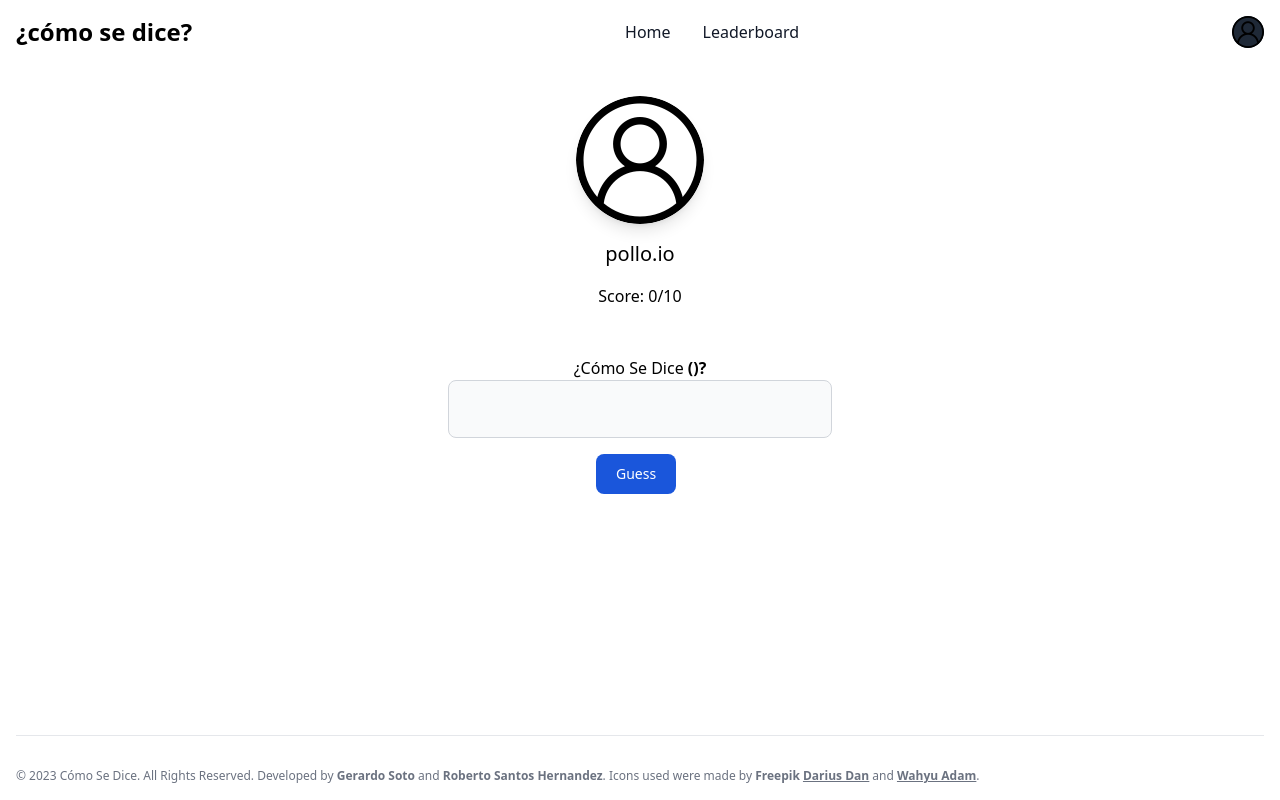
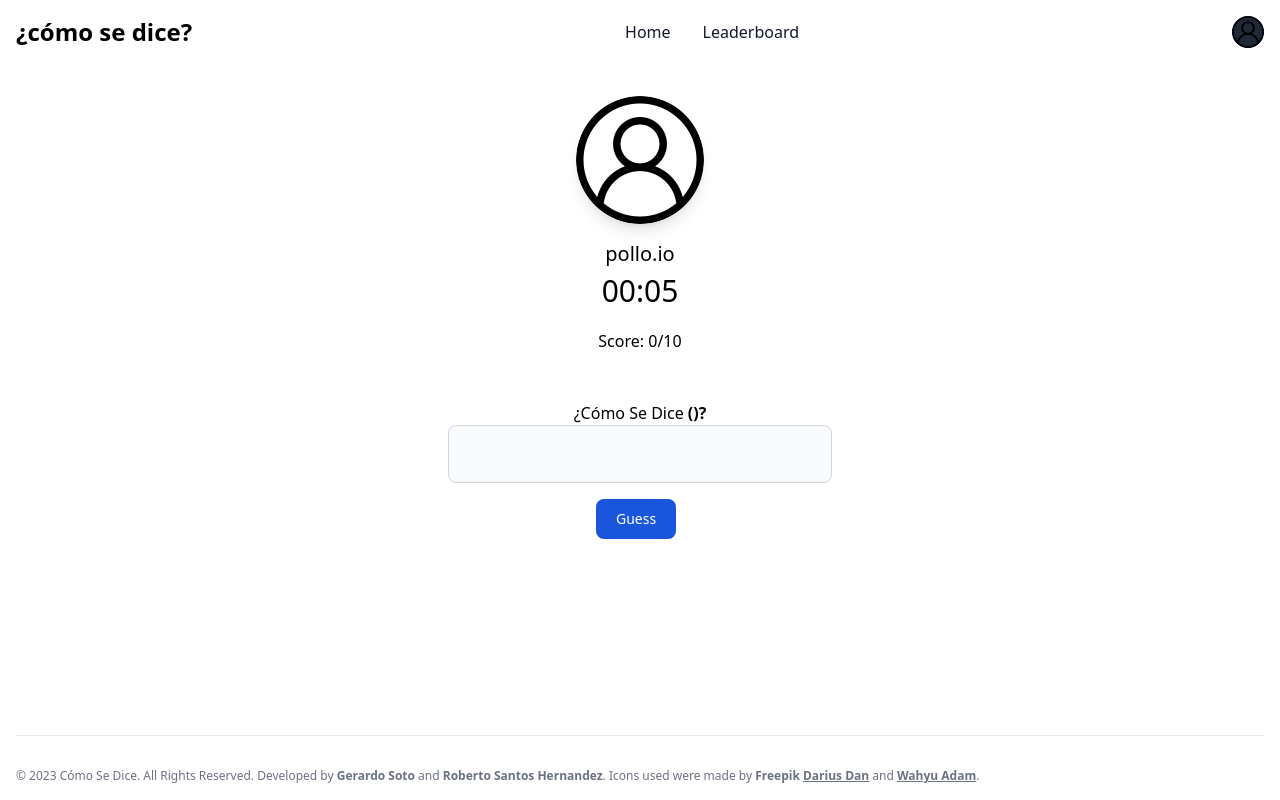
Before and after one commit to santoshernandezr/como-se-dice, a React (Create React App) app in the folder client/: page /dailychallengemode in a window 1280 px wide. Built offline with nearby package versions, Linux system fonts and the light colour scheme; no server answers.

Commit message:
Added stop watch to daily challenge mode.

```diff
--- a/client/src/components/dailyChallengeMode/DailyChallengeGuessWord.jsx
+++ b/client/src/components/dailyChallengeMode/DailyChallengeGuessWord.jsx
@@ -3,6 +3,7 @@ import { useEffect, useState } from 'react';
 import user from '../../images/user.png'
 import confetti from "canvas-confetti"
 import DailyChallengeModal from './DailyChallengeModal';
+import { useStopwatch } from 'react-timer-hook';
 
 
 /**
@@ -24,6 +25,7 @@ function DailyChallengeGuessWord() {
     const [index, setIndex] = useState(0);
     // Instantiate the current word state and set it to the first word
     const [currentWord, setCurrentWord] = useState(dailyWords[0]);
+    const [time, setTime] = useState(0);
 
     // Functions that will increment a state using the previous state.
     function incrementScore() {
@@ -45,9 +47,21 @@ function DailyChallengeGuessWord() {
         fetchWords()
     }, [])
 
+    // Instantiate the constants used for the 'useStopwatch'.
+    const {
+        seconds,
+        minutes,
+        pause,
+    } = useStopwatch({ autoStart: true});
+
+    const formatTime = (time) => {
+        return String(time).padStart(2, '0')
+    }
+
     /*
      Conditional useEffect. When the 'index' state is updated, if there are still words in the 'words' we got back from the server,
-     update the state of the 'currentWord' using the new value of index, and clear the guess field.
+     update the state of the 'currentWord' using the new value of index, and clear the guess field. Else, pause the stopwatch,
+     set the time state to the stopwatch time, and show the modal with the users score and time.
      */
      useEffect(() => {
 
@@ -57,6 +71,9 @@ function DailyChallengeGuessWord() {
             setCurrentWord(dailyWords[index])
             guessField.value = '';
         } else {
+            pause();
+            let stopWatchTime = document.getElementById("stopTime").textContent;
+            setTime(stopWatchTime)
             document.getElementById('dailyChallengeModal').showModal();
         }
 
@@ -97,6 +114,13 @@ function DailyChallengeGuessWord() {
                             <img className="w-32 h-32 mt-8 rounded-full shadow-lg" alt="" src={user}></img>
                             <h5 className="mb-0 mt-4 text-xl font-medium dark:text-black">pollo.io</h5>
 
+                            {/* The count down timer. */}
+                            <div style={{textAlign: 'center'}}>
+                                <div id="stopTime" style={{fontSize: '30px'}}>
+                                    <span>{formatTime(minutes)}</span>:<span>{formatTime(seconds)}</span>
+                                </div>
+                            </div>
+
                             <div className="flex mt-2">
                                 <p id="dailyModeScore" className="inline-flex items-center px-4 py-2 text-m font-medium text-center dark:text-black">Score: {score}/10</p>
                             </div>
@@ -119,6 +143,7 @@ function DailyChallengeGuessWord() {
         {/* Modal that will appear once the user completes the daily challenge. */}
         <DailyChallengeModal
             score={score}
+            time={time}
         />
 
         {/*
--- a/client/src/components/dailyChallengeMode/DailyChallengeModal.jsx
+++ b/client/src/components/dailyChallengeMode/DailyChallengeModal.jsx
@@ -5,10 +5,12 @@ import React from 'react'
  * daily challenge. It will show them their score.
  *
  * @param { Score state } State of the users score.
+ * @param { Time state } State of the users time.
  * @returns
  */
 function DailyChallengeModal(props) {
     let score = props.score
+    let time = props.time
 
   return (
     <div>
@@ -23,6 +25,7 @@ function DailyChallengeModal(props) {
 
                     <p className="mb-3 font-normal text-gray-700 dark:text-gray-400">pollo.io</p>
                     <p id="userDailyChallengeScore" className="mb-3 font-normal text-gray-700 dark:text-gray-400">Score: {score}/10 </p>
+                    <p id="userDailyChallengeTime" className="mb-3 font-normal text-gray-700 dark:text-gray-400">Time: {time} </p>
 
                     <div className="justify-center items-center flex space-x-28">
                         <a href="/comosedice" className="inline-flex items-center px-3 py-2 text-sm font-medium text-center text-white bg-blue-700 rounded-lg hover:bg-blue-800 focus:ring-4 focus:outline-none focus:ring-blue-300 dark:bg-blue-600 dark:hover:bg-blue-700 dark:focus:ring-blue-800">
```
